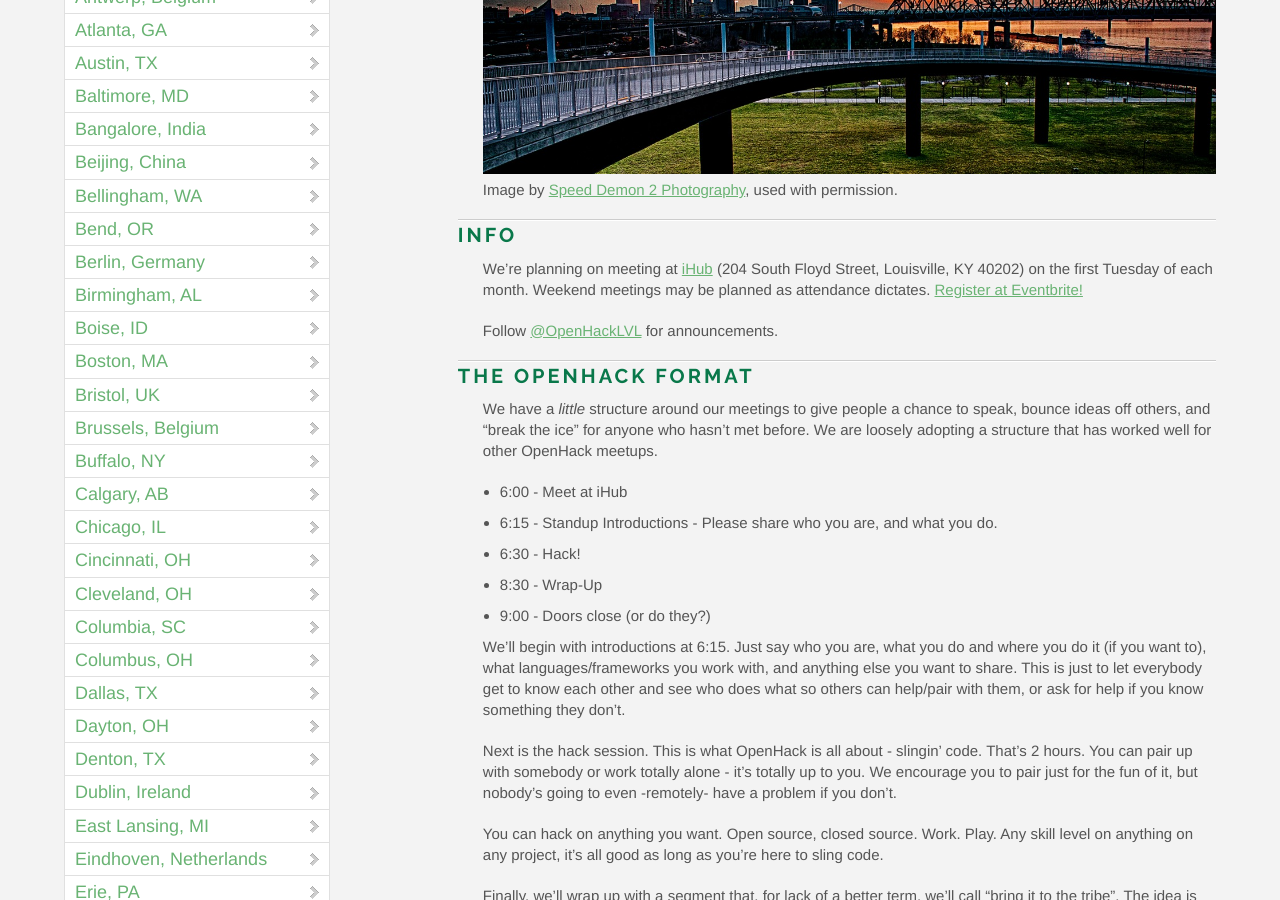
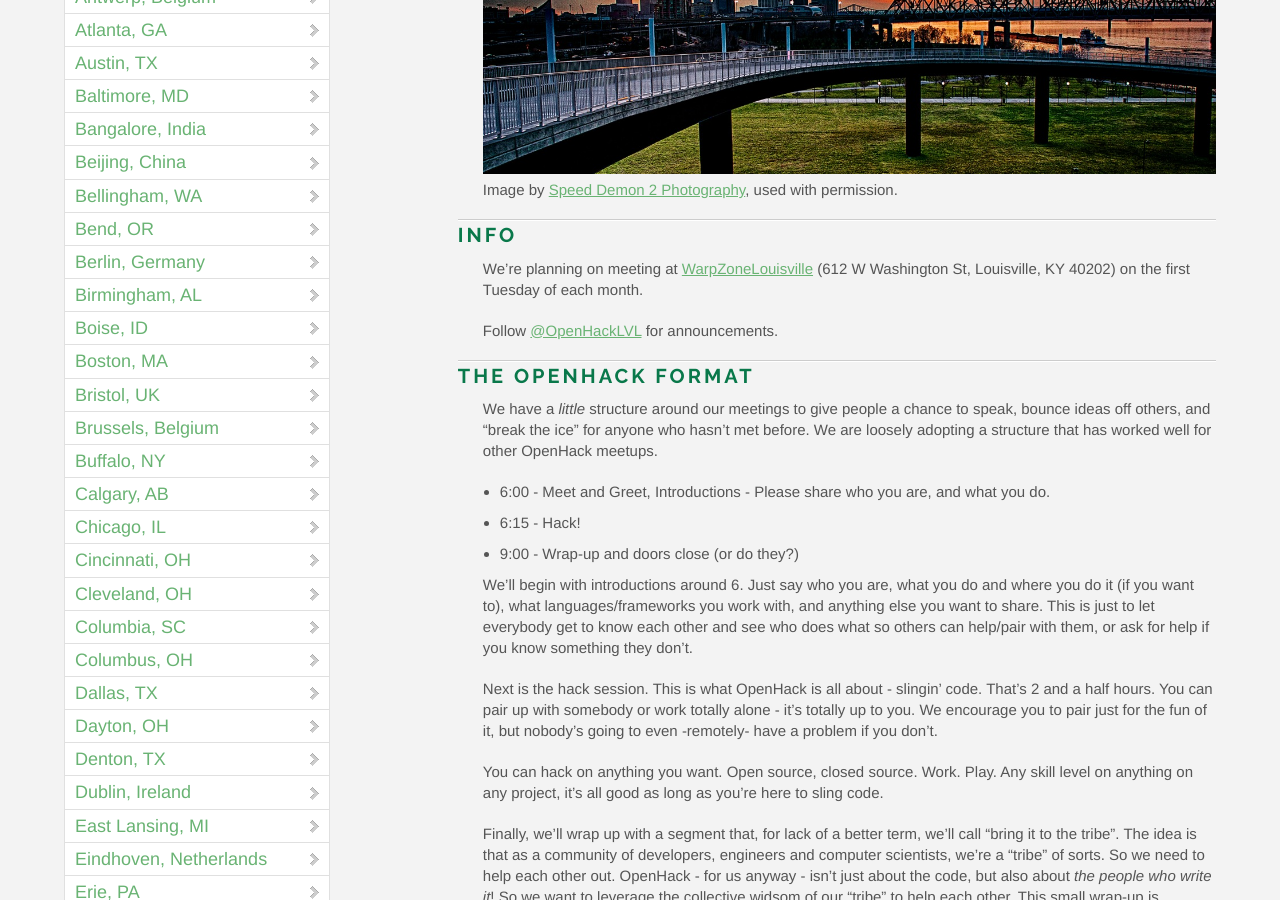
Before and after one commit to OpenHack/openhack.github.com, a Jekyll site: the page built from louisville/index.markdown, in a window 1280 px wide and 900 px high, scrolled down 335 px. Built offline with Jekyll 4.4.1, drawn with Linux system fonts in a browser that asks for light colours; nearby versions of some CDN libraries; comment, search, counter and statistics services are not loaded.

Commit message:
Change location for Louisville meetup

```diff
--- a/louisville/index.markdown
+++ b/louisville/index.markdown
@@ -12,10 +12,8 @@ permission.
 
 ### Info
 
-We're planning on meeting at [iHub](http://nucleusky.com/ihub) (204 South Floyd
-Street, Louisville, KY 40202) on the first Tuesday of each month. Weekend
-meetings may be planned as attendance dictates.
-[Register at Eventbrite!](http://openhack_lvl.eventbrite.com)
+We're planning on meeting at [WarpZoneLouisville](http://louisvillemakesgames.org/warpzone/) (612 W Washington St,
+Louisville, KY 40202) on the first Tuesday of each month.
 
 Follow [@OpenHackLVL](http://twitter.com/OpenHackLVL) for announcements.
 
@@ -26,21 +24,19 @@ speak, bounce ideas off others, and "break the ice" for anyone who hasn't met
 before.  We are loosely adopting a structure that has worked well for other
 OpenHack meetups.
 
-- 6:00 - Meet at iHub
-- 6:15 - Standup Introductions - Please share who you are, and what you do.
-- 6:30 - Hack!
-- 8:30 - Wrap-Up
-- 9:00 - Doors close (or do they?)
+- 6:00 - Meet and Greet, Introductions - Please share who you are, and what you do.
+- 6:15 - Hack!
+- 9:00 - Wrap-up and doors close (or do they?)
 
-We'll begin with introductions at 6:15. Just say who you are, what you do and
+We'll begin with introductions around 6. Just say who you are, what you do and
 where you do it (if you want to), what languages/frameworks you work with, and
 anything else you want to share. This is just to let everybody get to know each
 other and see who does what so others can help/pair with them, or ask for help
 if you know something they don't.
 
 Next is the hack session. This is what OpenHack is all about - slingin' code.
-That's 2 hours. You can pair up with somebody or work totally alone - it's
-totally up to you. We encourage you to pair just for the fun of it, but
+That's 2 and a half hours. You can pair up with somebody or work totally alone -
+it's totally up to you. We encourage you to pair just for the fun of it, but
 nobody's going to even -remotely- have a problem if you don't.
 
 You can hack on anything you want. Open source, closed source. Work. Play.  Any
```
